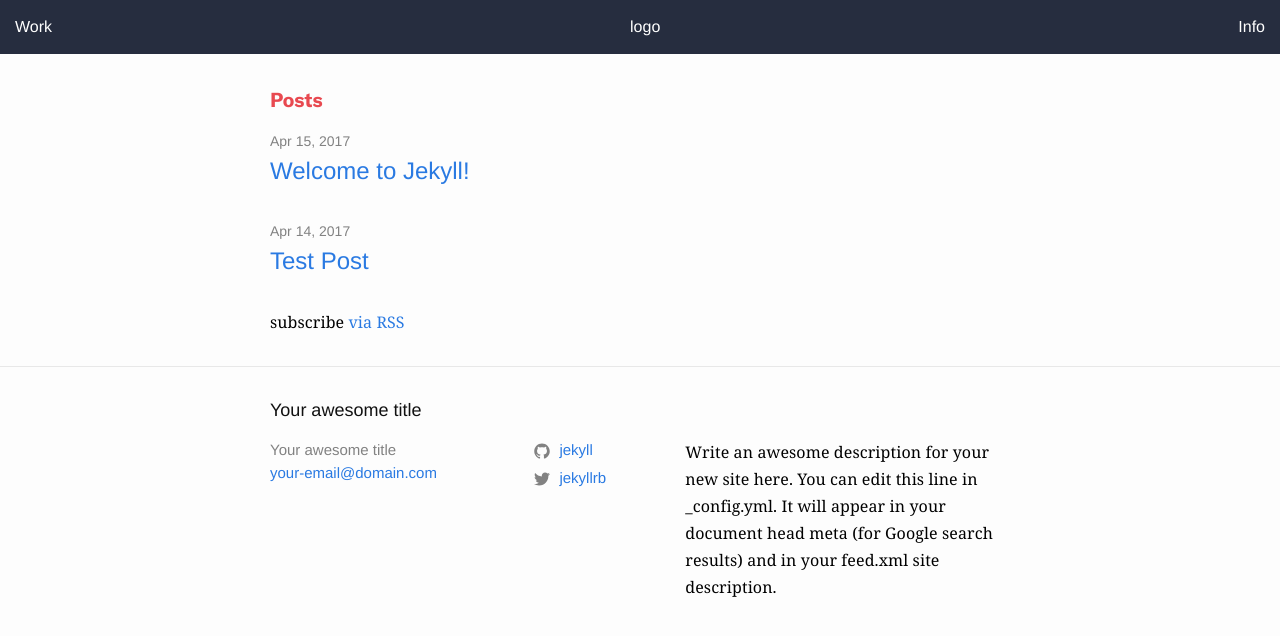
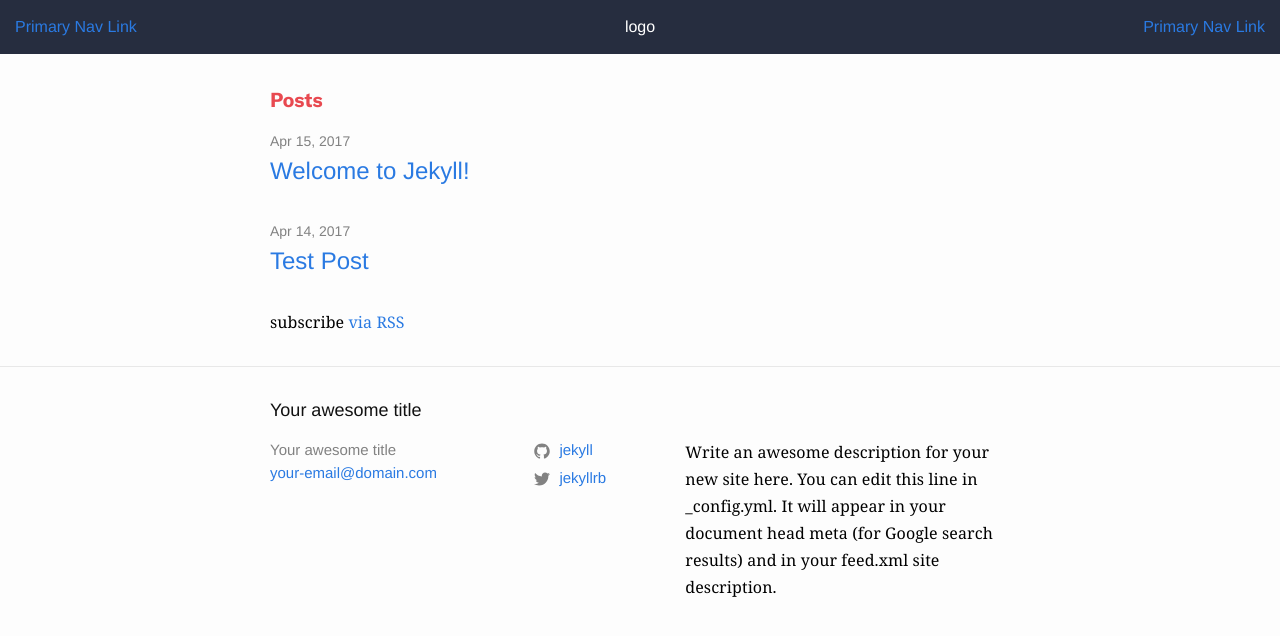
Before and after one commit to benludwig/benludwig.github.io, a Jekyll site: the page built from index.md, in a window 1280 px wide. Shown: the top 636 px of the page. Built offline with Jekyll 4.4.1, drawn with Linux system fonts in a browser that asks for light colours.

Commit message:
Updated primary nav

```diff
--- a/_includes/molecules-primary-nav.html
+++ b/_includes/organisms-primary-nav.html
@@ -1,12 +1,14 @@
 <div class="primary-nav">
   <div class="primary-nav-third">
-    Work
+    <a href="#" class="primary-nav-link">Primary Nav Link</a>
+
   </div>
   <div class="primary-nav-third">
     <div class="logo">logo</div>
 
   </div>
   <div class="primary-nav-third">
-    Info
+    <a href="#" class="primary-nav-link">Primary Nav Link</a>
+
   </div>
 </div>
--- a/_layouts/default.html
+++ b/_layouts/default.html
@@ -5,7 +5,7 @@
 
   <body>
 
-    {% include molecules-primary-nav.html %}
+    {% include organisms-primary-nav.html %}
 
     <main class="page-content" aria-label="Content">
       <div class="wrapper">
```
